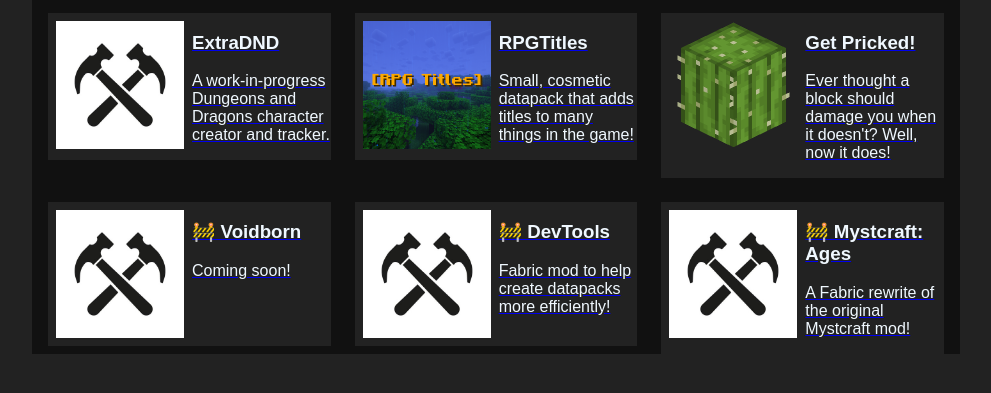
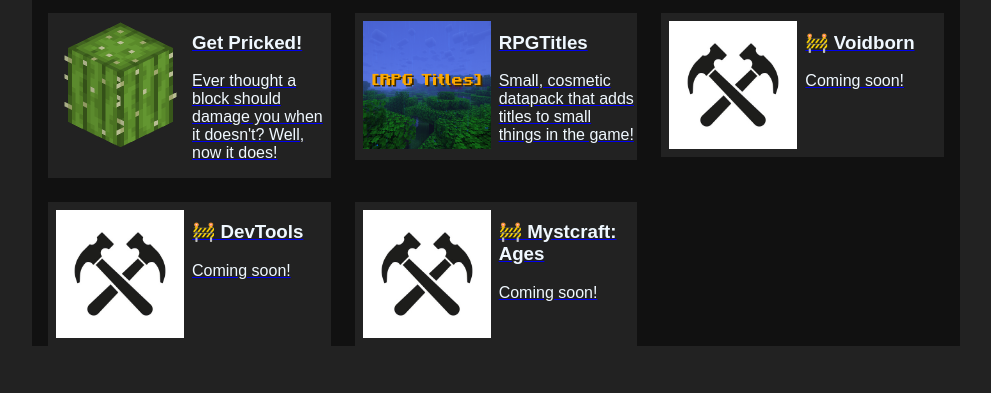
Before and after one commit to naomieow/portfolio, a plain HTML site: page index.html in a window 1280 px wide. Shown: the part 281-674 px from the top of the page, without its empty margins (144-1135 px from the left). Drawn offline with Linux system fonts and the light colour scheme.

Commit message:
Update index.html

```diff
--- a/index.html
+++ b/index.html
@@ -4,14 +4,22 @@
     <meta http-equiv="X-UA-Compatible" content="IE=edge">
     <meta name="viewport" content="width=device-width, initial-scale=1.0">
     <link rel="stylesheet" href="main.css">
+    <script src="main.js"></script>
     <title>naomieow | Homepage</title>
 </head>
+
 <body>
     <div class="navbar">
         <h1>naomieow</h1>
         <div class="navbuttons">
-            <a href="#about"><h2>About</h2></a>
-            <a href="#projects"><h2>Projects</h2></a>
+            <a class="navbutton" href="#about">
+                <img class="navlogo" src="assets/about-svgrepo-com.svg" alt=""/>
+                <h2>About</h2>
+            </a>
+            <a class="navbutton" href="#projects">
+                <img class="navlogo" src="assets/projects-svgrepo-com.svg" alt=""/>
+                <h2>Projects</h2>
+            </a>
         </div>
     </div>
     <div class="mainContainer">
@@ -21,49 +29,7 @@
         </div>
 
         <h1 id="projects" class="sectionTitle">Projects</h1>
-        <div class="projectContainer">
-            <a class="project" href="/">
-                <img src="projects/comingsoon.jpg" width="128" height="128">
-                <div>
-                    <h3>ExtraDND</h3>
-                    <p>A work-in-progress Dungeons and Dragons character creator and tracker.</p>
-                </div>
-            </a>
-            <a class="project" href="https://modrinth.com/datapack/rpgtitles">
-                <img src="projects/rpgtitles/icon.webp" width="128" height="128">
-                <div>
-                    <h3>RPGTitles</h3>
-                    <p>Small, cosmetic datapack that adds titles to many things in the game!</p>
-                </div>
-            </a>
-            <a class="project" href="https://modrinth.com/datapack/get-pricked">
-                <img src="projects/get-pricked/icon.webp" width="128" height="128">
-                <div>
-                    <h3>Get Pricked!</h3>
-                    <p>Ever thought a block should damage you when it doesn't? Well, now it does!</p>
-                </div>
-            </a>
-            <a class="project" href="https://modrinth.com/datapack/rpgtitles">
-                <img src="projects/comingsoon.jpg" width="128" height="128">
-                <div>
-                    <h3>🚧 Voidborn</h3>
-                    <p>Coming soon!</p>
-                </div>
-            </a>
-            <a class="project" href="/">
-                <img src="projects/comingsoon.jpg" width="128" height="128">
-                <div>
-                    <h3>🚧 DevTools</h3>
-                    <p>Fabric mod to help create datapacks more efficiently!</p>
-                </div>
-            </a>
-            <a class="project" href="https://modrinth.com/mod/mystcraft-ages">
-                <img src="projects/comingsoon.jpg" width="128" height="128">
-                <div>
-                    <h3>🚧 Mystcraft: Ages</h3>
-                    <p>A Fabric rewrite of the original Mystcraft mod!</p>
-                </div>
-            </a>
+        <div class="projectContainer" id="projectContainer">
         </div>
     </div>
 </body>
```
